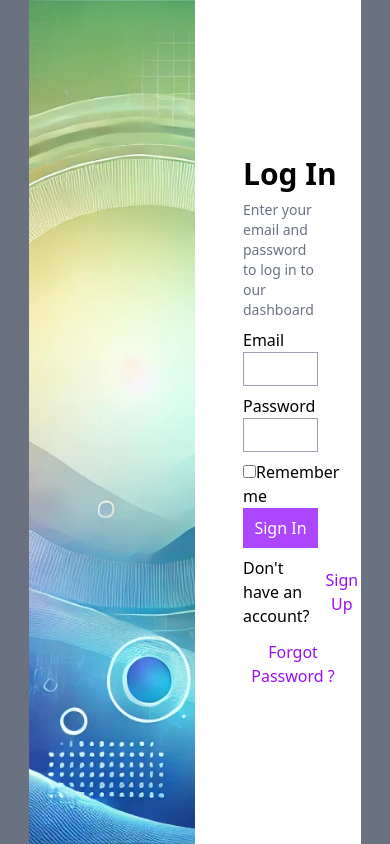
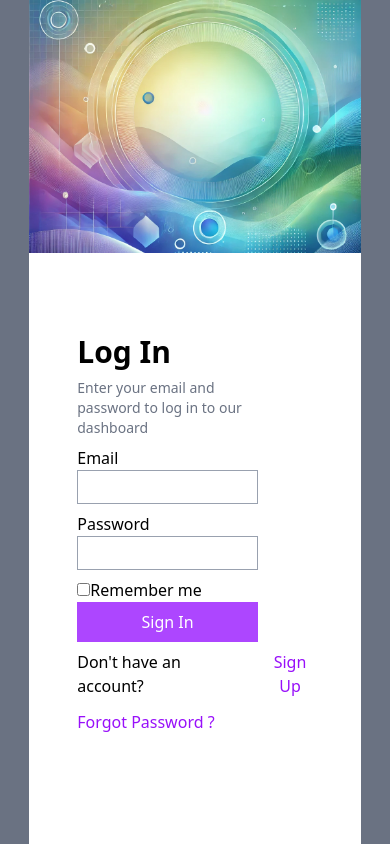
Before and after one commit to Isko2003/InternIntelligence_LoginForm, a React (Vite) app: page / in a window 390 px wide. Built offline with nearby package versions, Linux system fonts and the light colour scheme.

Commit message:
adding responsiveness

```diff
--- a/src/App.css
+++ b/src/App.css
@@ -41,10 +41,3 @@
 .left-banner img {
   transition: transform 1s ease-in-out, opacity 0.5s ease-in-out;
 }
-
-.sign-up-change {
-  opacity: 0.8;
-}
-.order-1 {
-  opacity: 1;
-}
--- a/src/components/Login.jsx
+++ b/src/components/Login.jsx
@@ -120,23 +120,23 @@ const Login = () => {
   const navigate = useNavigate();
 
   return (
-    <section className="flex justify-center bg-gray-500">
-      <div className="w-[85%] flex justify-center items-center h-[100vh] mx-auto bg-white">
-        <div className="left-banner w-[50%] h-[100vh]">
+    <section className="flex justify-center bg-gray-500 h-[100vh]">
+      <div className="w-[85%] flex-col lg:flex-row lg:flex justify-center items-center h-[100vh] mx-auto bg-white">
+        <div className="left-banner w-[100%] lg:w-[50%] h-[30vh] lg:h-[100vh]">
           <img
             src="/imgs/form-img.webp"
             alt="form-img"
-            className={`h-[100%] object-cover ${
+            className={`h-[100%] object-cover w-[100%] ${
               isSignUp ? "order-[1] sign-up-change" : "order-[0]"
             }`}
           />
         </div>
         <div
-          className={`right-banner w-[50%] ps-12 h-[100vh] ${
+          className={`right-banner w-[100%] lg:w-[50%] ps-12 pt-7 lg:pt-0 h-[60vh] lg:h-[100vh] ${
             isSignUp ? "order-[-1]" : "order-1"
           }`}
         >
-          <div className="login-form-wrapper flex items-center h-[100vh] bg-white">
+          <div className="login-form-wrapper flex items-center h-[60vh] lg:h-[100vh] bg-white">
             <div className="login-form w-[85%]">
               <h1 className="font-bold text-3xl pb-2">
                 {isSignUp ? "Sign Up" : "Log In"}
```
